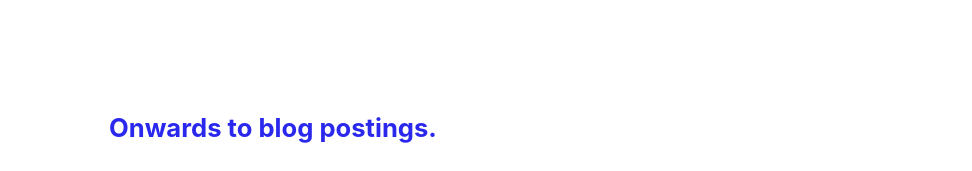
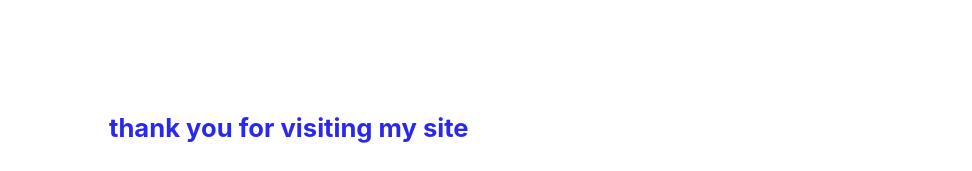
Before and after one commit to ihatemicah/os.japan, a plain HTML site: page index.html in a window 1280 px wide. Shown: the part 857-1028 px from the top of the page, without its empty margins (19-991 px from the left). Drawn offline with nearby package versions, Linux system fonts and the light colour scheme.

Commit message:
analytics

```diff
--- a/index.html
+++ b/index.html
@@ -69,7 +69,7 @@ Last Updated : 04/27/17
 <div class="columns">
   <div class="column">
       <div class="text-04">
-        <p> <a href="#"> Onwards to blog postings.</a></p>
+        <p> thank you for visiting my site </p>
     </div>
   </div>
 </div>
```
